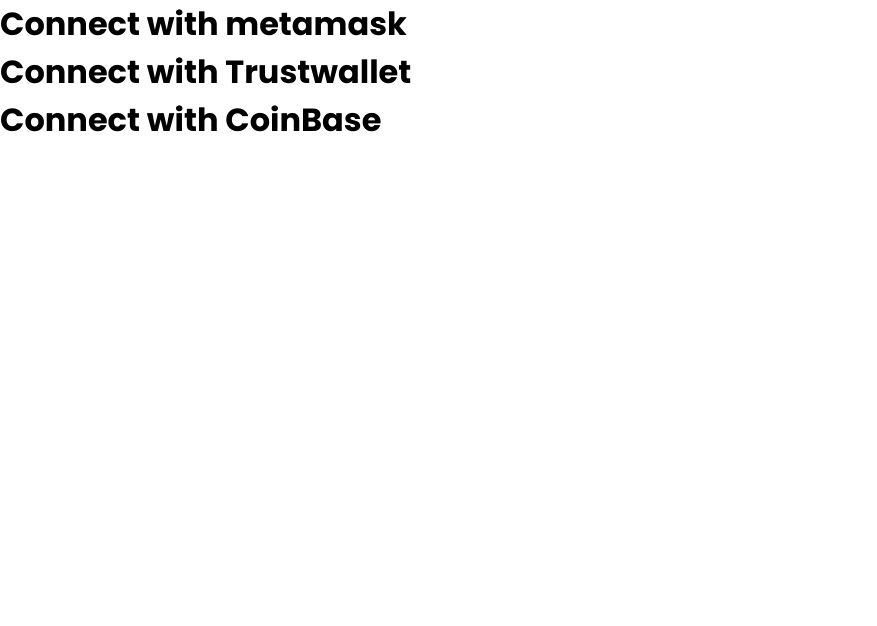
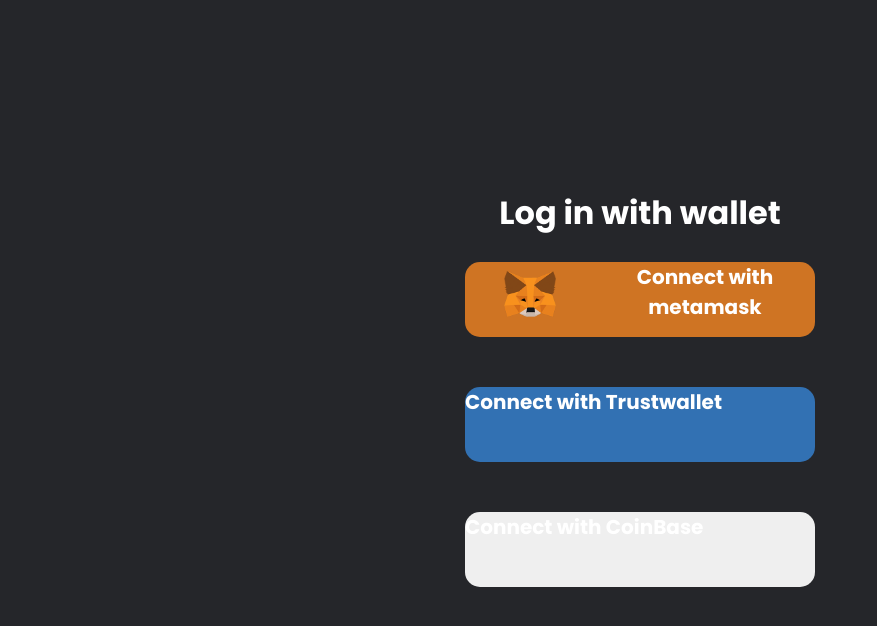
Before and after one commit to Surprise080504/web3-lovejs, a Next.js app: page / in a window 1280 px wide. Shown: the top 626 px of the page, without its empty margins (0-877 px from the left). Built offline with nearby package versions, Linux system fonts and the light colour scheme; a web font is replaced by a local one.

Commit message:
log in wallet progress

```diff
--- a/pages/_app.js
+++ b/pages/_app.js
@@ -1,5 +1,6 @@
 import '../styles/globals.scss'
 import '../styles/staking.scss'
+import '../styles/connectpage.scss'
 
 function MyApp({ Component, pageProps }) {
   return <Component {...pageProps} />
--- a/pages/index.js
+++ b/pages/index.js
@@ -1,25 +1,30 @@
-
+import Image from 'next/image'
+import Metamask from '../public/images/wallets/metamask.png'
 
 export default function Home() {
   return (
     <form action="" id="container-form">
+      <div className="connect-container">
         <div className="info">
+          <h1>Log in with wallet</h1>
         </div>
-      <div id="connect" className="metamask">
+        <button id="connect" className="btn metamask">
           {/* <img
           src="https://upload.wikimedia.org/wikipedia/commons/thumb/3/36/MetaMask_Fox.svg/1200px-MetaMask_Fox.svg.png"
         alt="metamask logo" width="70px" height="70px"> */}
-        <h1>Connect with metamask</h1>
-      </div>
-      <div id="connect" className="metamask">
+          <Image className="btn-ico" src={Metamask} width="150px" height="75px" alt=''/>
+          <h2>Connect with metamask</h2>
+        </button>
+        <button id="connect" className="btn trustwallet">
           {/* <img src="https://trustwallet.com/assets/images/media/assets/trust_platform.svg" alt="trustwallet logo"
           width="70px" height="70px"> */}
-        <h1>Connect with Trustwallet</h1>
-      </div>
-      <div id="connect" className="metamask">
+          <h2>Connect with Trustwallet</h2>
+        </button>
+        <button id="connect" className="btn coinbase">
           {/* <img src="https://help.coinbase.com/public-assets/favicons/apple-icon-180x180.png" alt="trustwallet logo"
           width="70px" height="70px"> */}
-        <h1>Connect with CoinBase</h1>
+          <h2>Connect with CoinBase</h2>
+        </button>
       </div>
     </form>
   )
--- /dev/null
+++ b/styles/connectpage.scss
@@ -0,0 +1,31 @@
+
+.connect-container{
+    display: flex;
+    justify-content: center;
+    flex-direction: column;
+    width: 100%;
+    background-color: #25262a;
+    height: 100vh;
+    .info{
+        text-align: center;
+        color: white;
+    }
+    .btn{
+        width: 350px;
+        // border: 1px solid #88278f;
+        height: 75px;
+        margin: 25px auto;
+        border-radius: 15px;
+        border: none;
+        color: white;
+        display: flex;
+        flex-direction: row;
+        &.metamask{
+            background-color: rgba(217,121,35, 0.95);
+
+        }
+        &.trustwallet{
+            background-color: rgba(51,117,187, 0.95);
+        }
+    }
+}
```
Also changed, not shown: public/images/wallets/metamask.png (added), public/images/wallets/trustwallet.svg (added). Lines whose indentation alone changed are shown as unchanged.
